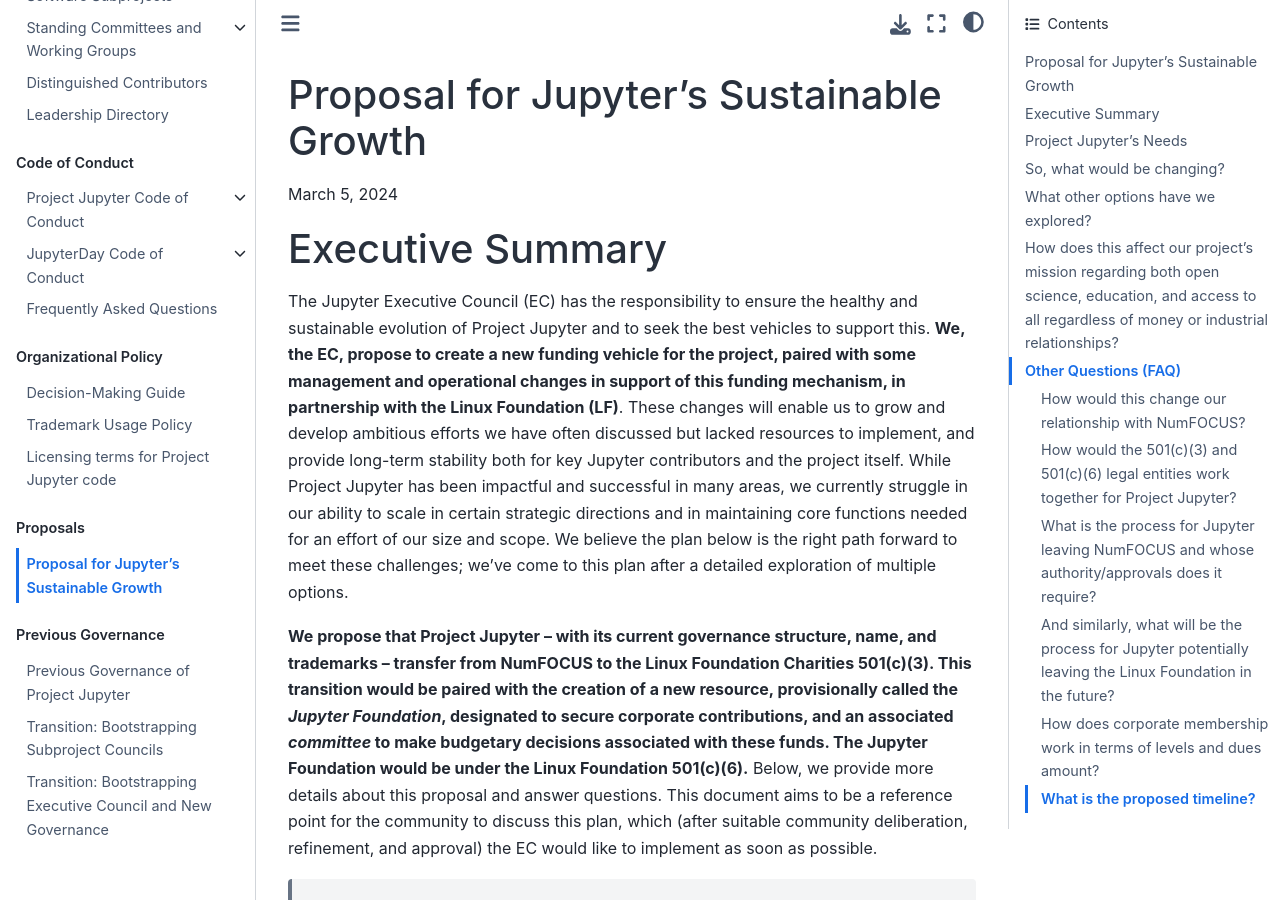
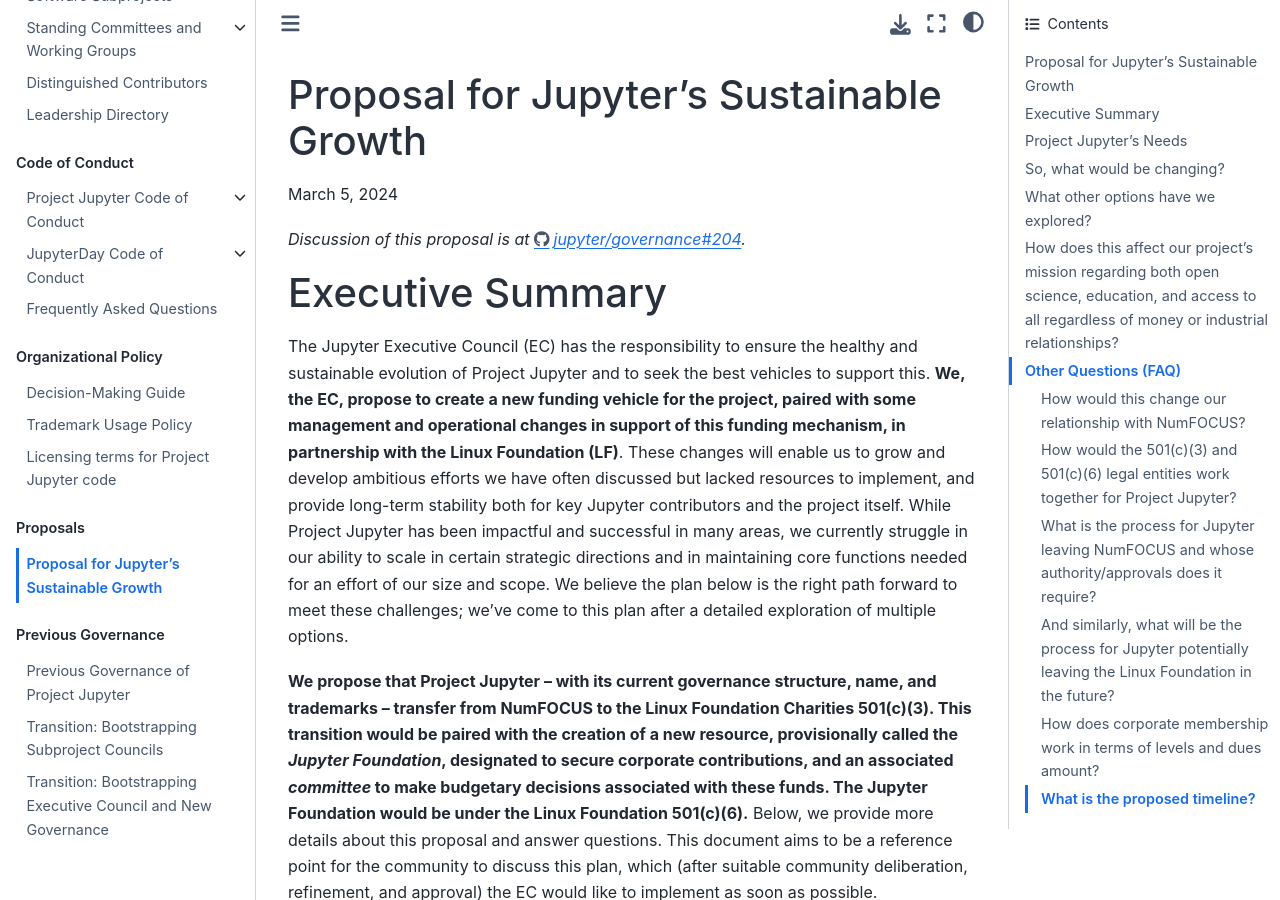
Before and after one commit to jupyter/governance, a Jupyter Book: the page built from linux-proposal.md, in a window 1280 px wide and 900 px high. Built offline with Jupyter Book 1.0.4 settings and Sphinx 7.4.7 and the Sphinx Book theme 1.1.4, drawn with Linux system fonts in a browser that asks for light colours; pages that are not in the unit, such as notebooks, are missing from menus.

Commit message:
Add a link to the discussion issue.

```diff
--- a/linux-proposal.md
+++ b/linux-proposal.md
@@ -1,6 +1,8 @@
 # Proposal for Jupyter's Sustainable Growth
 
 March 5, 2024
+
+*Discussion of this proposal is at https://github.com/jupyter/governance/issues/204.*
 
 # Executive Summary
 
```
